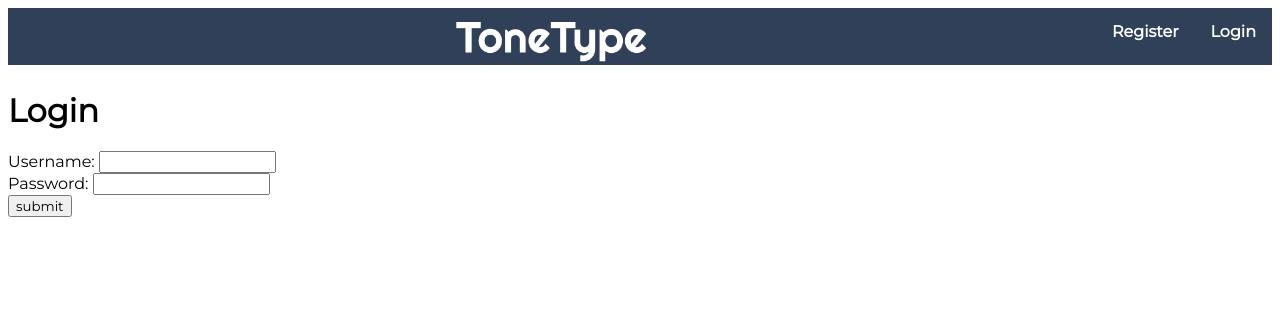
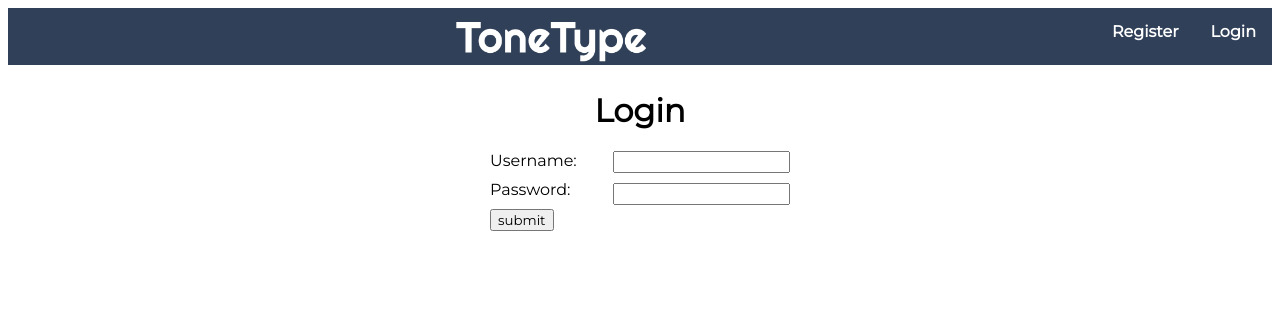
Before and after one commit to jjayeon/musical-typing, a Flask app: page /user/login/ in a window 1280 px wide. Shown: the top 325 px of the page. Run offline with Flask 2, Linux system fonts and the light colour scheme; some libraries are stand-ins or nearby versions.

Commit message:
Slightly tidy login and register pages

```diff
--- a/app/static/styles/main.css
+++ b/app/static/styles/main.css
@@ -104,3 +104,27 @@ td {
   margin-left: 30px;
   margin-bottom: -10px;
 }
+
+form {
+  margin: 0 auto;
+  width: 300px;
+}
+
+input, label {
+  margin-bottom: 10px;
+  float: left;
+}
+
+input[type="submit"] {
+    float: none;
+}
+
+input {
+  text-align: right;
+  align-self: auto;
+  float: right;
+}
+
+h1 {
+  text-align: center;
+}
```
